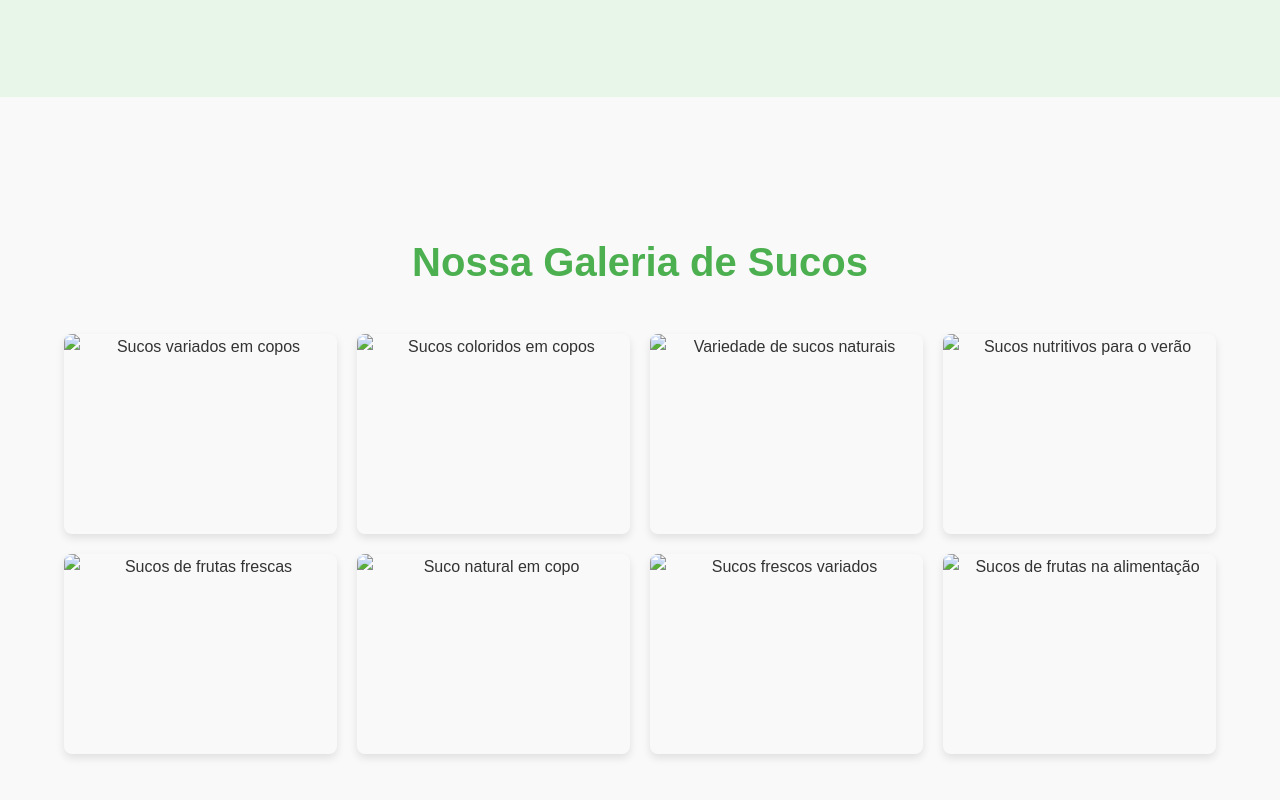
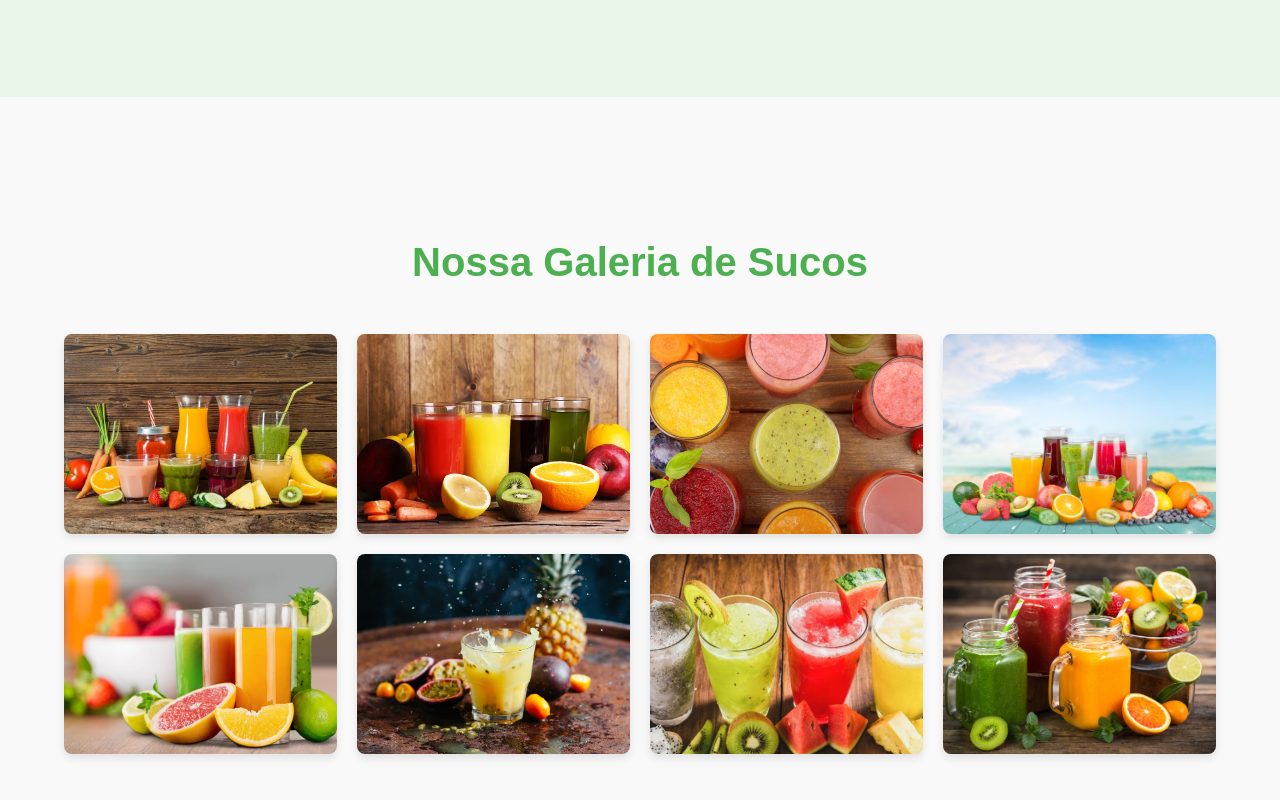
Before and after one commit to nanwix/Escola-principal, a plain HTML site: page suco/index.html in a window 1280 px wide. Shown: the part 538-1338 px from the top of the page. Drawn offline with Linux system fonts and the light colour scheme.

Commit message:
Add files via upload

```diff
--- a/suco/index.html
+++ b/suco/index.html
@@ -33,14 +33,14 @@
         <div class="container">
             <h2>Nossa Galeria de Sucos</h2>
             <div class="image-gallery">
-                <img src="assets/images/suco_variado_1.jpg" alt="Sucos variados em copos">
-                <img src="assets/images/suco_variado_2.jpg" alt="Sucos coloridos em copos">
-                <img src="assets/images/suco_variado_3.jpg" alt="Variedade de sucos naturais">
-                <img src="assets/images/suco_variado_4.jpg" alt="Sucos nutritivos para o verão">
-                <img src="assets/images/suco_variado_5.jpg" alt="Sucos de frutas frescas">
-                <img src="assets/images/suco_variado_6.png" alt="Suco natural em copo">
-                <img src="assets/images/suco_variado_7.jpg" alt="Sucos frescos variados">
-                <img src="assets/images/suco_variado_8.jpg" alt="Sucos de frutas na alimentação">
+                <img src="assets/suco_variado_1.webp" alt="Sucos variados em copos">
+                <img src="assets/suco_variado2.jpg" alt="Sucos coloridos em copos">
+                <img src="assets/suco_variado3.jpg" alt="Variedade de sucos naturais">
+                <img src="assets/suco_variado4.jpg" alt="Sucos nutritivos para o verão">
+                <img src="assets/suco_variado5.jpg" alt="Sucos de frutas frescas">
+                <img src="assets/suco_variado6.jpg" alt="Suco natural em copo">
+                <img src="assets/suco_variado7.jpg" alt="Sucos frescos variados">
+                <img src="assets/suco_variado8.jpg" alt="Sucos de frutas na alimentação">
             </div>
         </div>
     </section>
```
Also changed, not shown: suco/assets/suco_variado2.jpg (added), suco/assets/suco_variado3.jpg (added), suco/assets/suco_variado4.jpg (added), suco/assets/suco_variado5.jpg (added), suco/assets/suco_variado6.jpg (added), suco/assets/suco_variado7.jpg (added), suco/assets/suco_variado8.jpg (added), suco/assets/suco_variado_1.webp (added).
